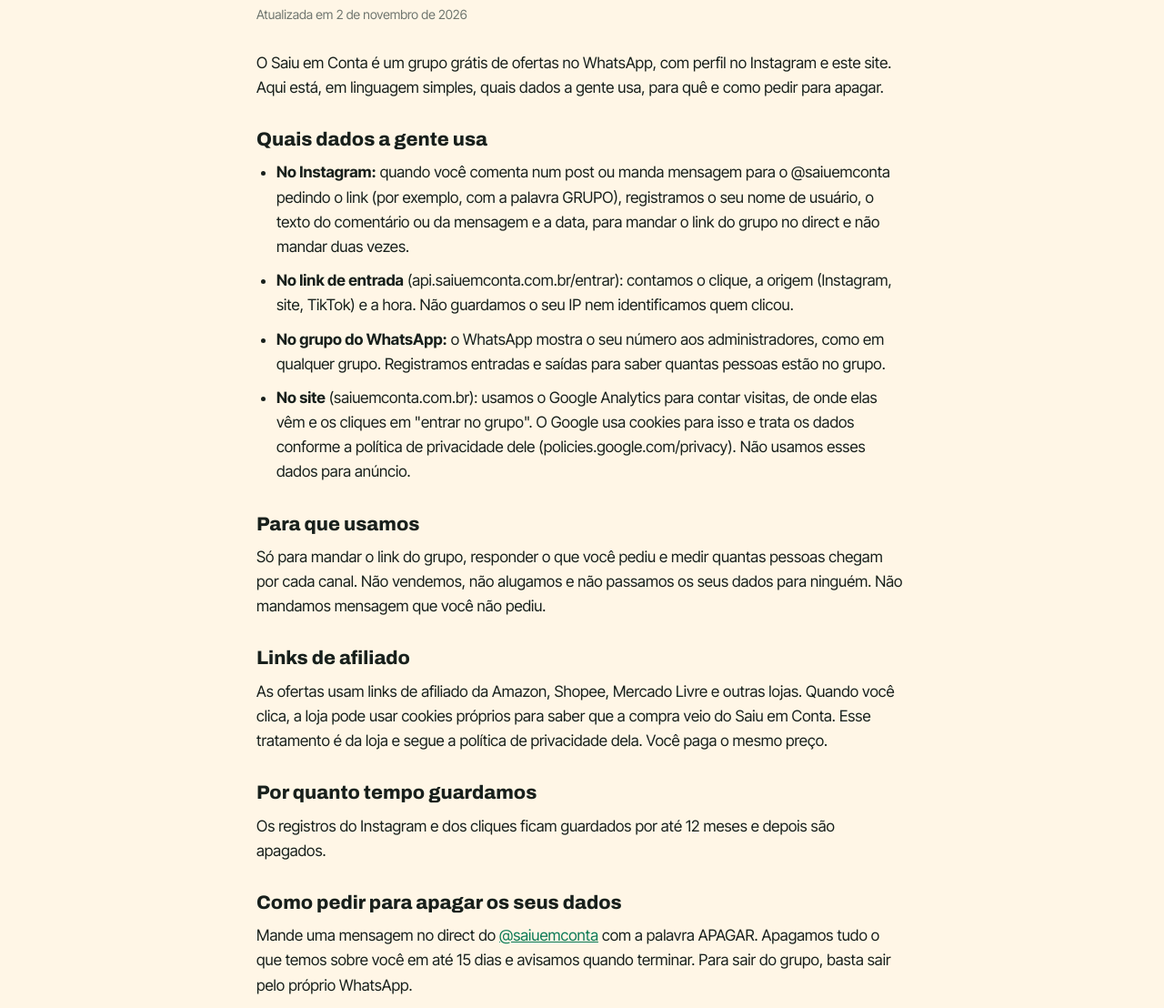
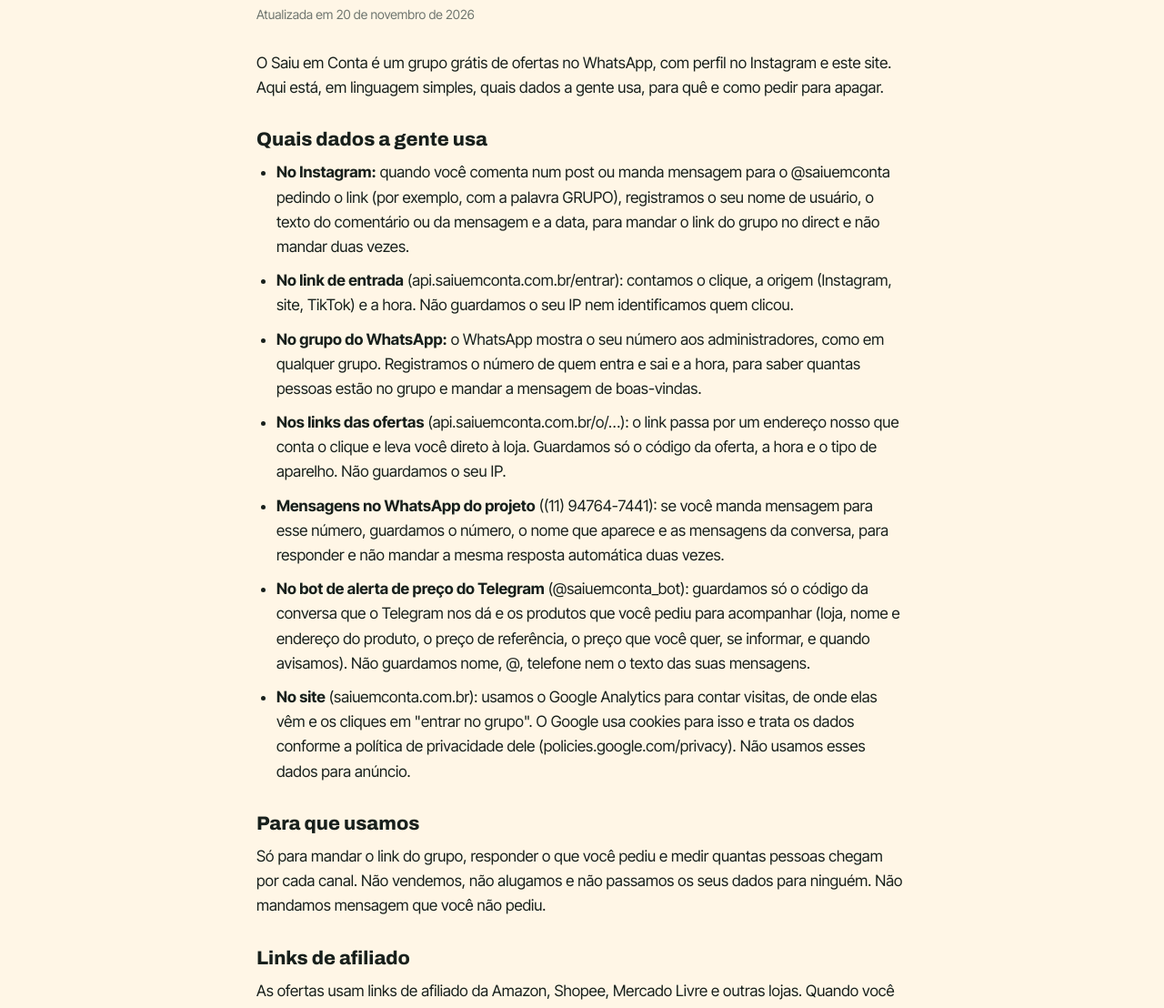
Before and after one commit to Rodrigoroqque/saiu-em-conta, a plain HTML site: page privacidade.html in a window 1280 px wide. Shown: the part 164-1272 px from the top of the page at 91% size. Drawn offline with Linux system fonts and the light colour scheme.

Commit message:
Privacidade: bot do Telegram, links das ofertas e WhatsApp do projeto
Roque 20/11: "OK publicar no site: página de privacidade". Mantém o texto pedido pela Meta e acrescenta o que o bot guarda (/parar apaga), o /o/ sem IP, o número de quem entra e sai do grupo e as mensagens do WhatsApp do projeto.

Co-Authored-By: Claude Opus 5.5 <noreply@anthropic.com>

```diff
--- a/privacidade.html
+++ b/privacidade.html
@@ -4,7 +4,7 @@
 <meta charset="utf-8">
 <meta name="viewport" content="width=device-width, initial-scale=1">
 <title>Política de privacidade | Saiu em Conta</title>
-<meta name="description" content="Como o Saiu em Conta trata os seus dados no grupo do WhatsApp, no Instagram e no site.">
+<meta name="description" content="Como o Saiu em Conta trata os seus dados no grupo do WhatsApp, no Instagram, no bot do Telegram e no site.">
 <meta name="theme-color" content="#0B7A55">
 <link rel="icon" href="favicon.svg" type="image/svg+xml">
 <link rel="canonical" href="https://saiuemconta.com.br/privacidade.html">
@@ -30,7 +30,7 @@
 <div class="topo"><div class="wrap"><a href="/">saiu em conta</a></div></div>
 <main><div class="wrap">
   <h1>Política de privacidade</h1>
-  <p class="data">Atualizada em 2 de novembro de 2026</p>
+  <p class="data">Atualizada em 20 de novembro de 2026</p>
 
   <p>O Saiu em Conta é um grupo grátis de ofertas no WhatsApp, com perfil no Instagram e este site. Aqui está, em linguagem simples, quais dados a gente usa, para quê e como pedir para apagar.</p>
 
@@ -38,7 +38,10 @@
   <ul>
     <li><b>No Instagram:</b> quando você comenta num post ou manda mensagem para o @saiuemconta pedindo o link (por exemplo, com a palavra GRUPO), registramos o seu nome de usuário, o texto do comentário ou da mensagem e a data, para mandar o link do grupo no direct e não mandar duas vezes.</li>
     <li><b>No link de entrada</b> (api.saiuemconta.com.br/entrar): contamos o clique, a origem (Instagram, site, TikTok) e a hora. Não guardamos o seu IP nem identificamos quem clicou.</li>
-    <li><b>No grupo do WhatsApp:</b> o WhatsApp mostra o seu número aos administradores, como em qualquer grupo. Registramos entradas e saídas para saber quantas pessoas estão no grupo.</li>
+    <li><b>No grupo do WhatsApp:</b> o WhatsApp mostra o seu número aos administradores, como em qualquer grupo. Registramos o número de quem entra e sai e a hora, para saber quantas pessoas estão no grupo e mandar a mensagem de boas-vindas.</li>
+    <li><b>Nos links das ofertas</b> (api.saiuemconta.com.br/o/…): o link passa por um endereço nosso que conta o clique e leva você direto à loja. Guardamos só o código da oferta, a hora e o tipo de aparelho. Não guardamos o seu IP.</li>
+    <li><b>Mensagens no WhatsApp do projeto</b> ((11) 94764-7441): se você manda mensagem para esse número, guardamos o número, o nome que aparece e as mensagens da conversa, para responder e não mandar a mesma resposta automática duas vezes.</li>
+    <li><b>No bot de alerta de preço do Telegram</b> (@saiuemconta_bot): guardamos só o código da conversa que o Telegram nos dá e os produtos que você pediu para acompanhar (loja, nome e endereço do produto, o preço de referência, o preço que você quer, se informar, e quando avisamos). Não guardamos nome, @, telefone nem o texto das suas mensagens.</li>
     <li><b>No site</b> (saiuemconta.com.br): usamos o Google Analytics para contar visitas, de onde elas vêm e os cliques em "entrar no grupo". O Google usa cookies para isso e trata os dados conforme a política de privacidade dele (policies.google.com/privacy). Não usamos esses dados para anúncio.</li>
   </ul>
 
@@ -52,7 +55,7 @@
   <p>Os registros do Instagram e dos cliques ficam guardados por até 12 meses e depois são apagados.</p>
 
   <h2>Como pedir para apagar os seus dados</h2>
-  <p>Mande uma mensagem no direct do <a href="https://www.instagram.com/saiuemconta/">@saiuemconta</a> com a palavra APAGAR. Apagamos tudo o que temos sobre você em até 15 dias e avisamos quando terminar. Para sair do grupo, basta sair pelo próprio WhatsApp.</p>
+  <p>Mande uma mensagem no direct do <a href="https://www.instagram.com/saiuemconta/">@saiuemconta</a> com a palavra APAGAR, ou no <a href="https://wa.me/5511947647441">WhatsApp do projeto</a>. Apagamos tudo o que temos sobre você em até 15 dias e avisamos quando terminar. Para sair do grupo, basta sair pelo próprio WhatsApp. No bot do Telegram, mande <b>/parar</b> e apagamos na hora tudo da sua conversa; se você bloquear o bot, apagamos no próximo aviso que não for entregue.</p>
 
   <h2>Seus direitos</h2>
   <p>Pela Lei Geral de Proteção de Dados (LGPD, Lei 13.709/2018), você pode pedir a qualquer momento para saber quais dados temos, corrigir ou apagar. É só mandar o pedido no mesmo direct.</p>
```
